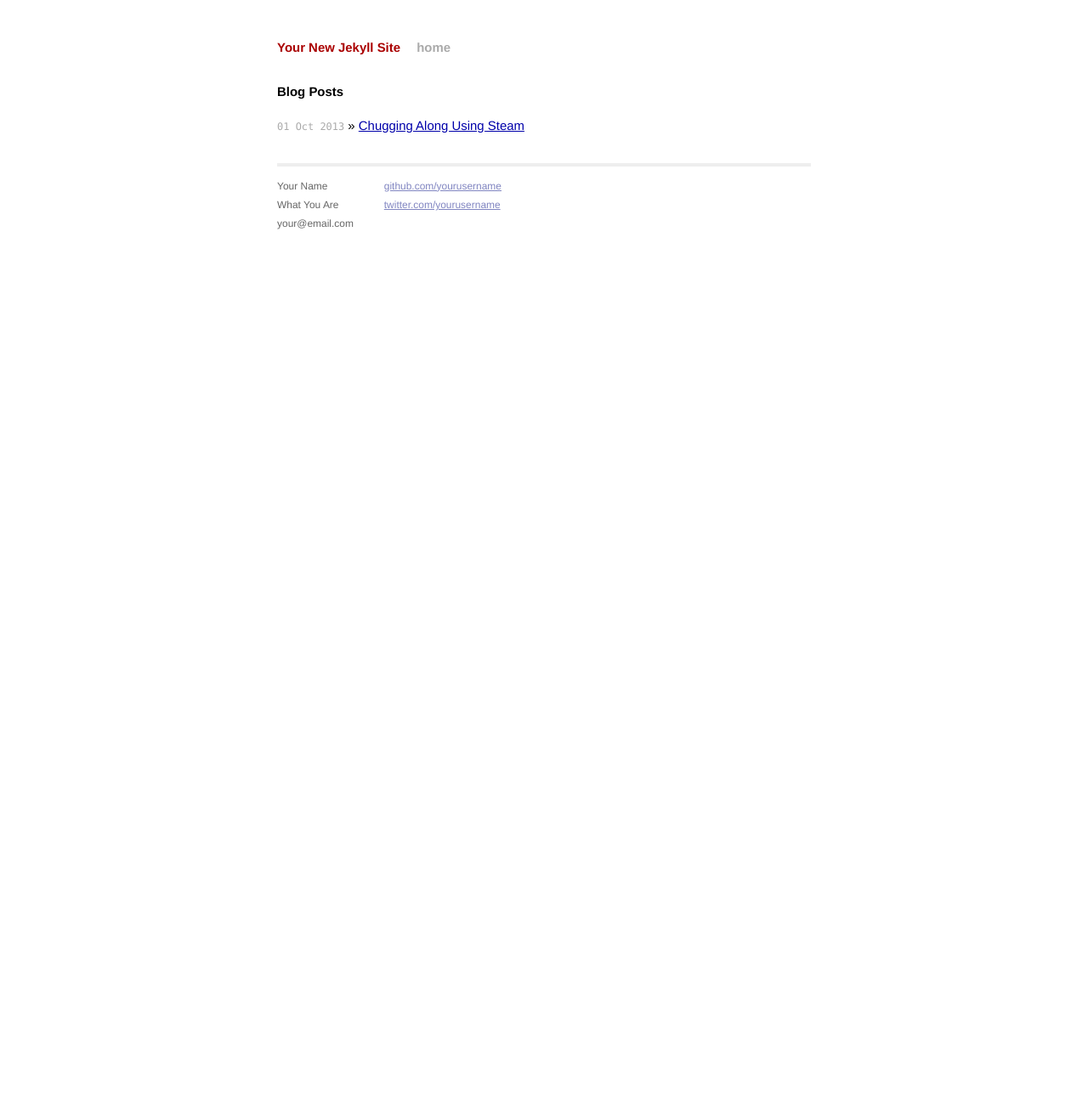
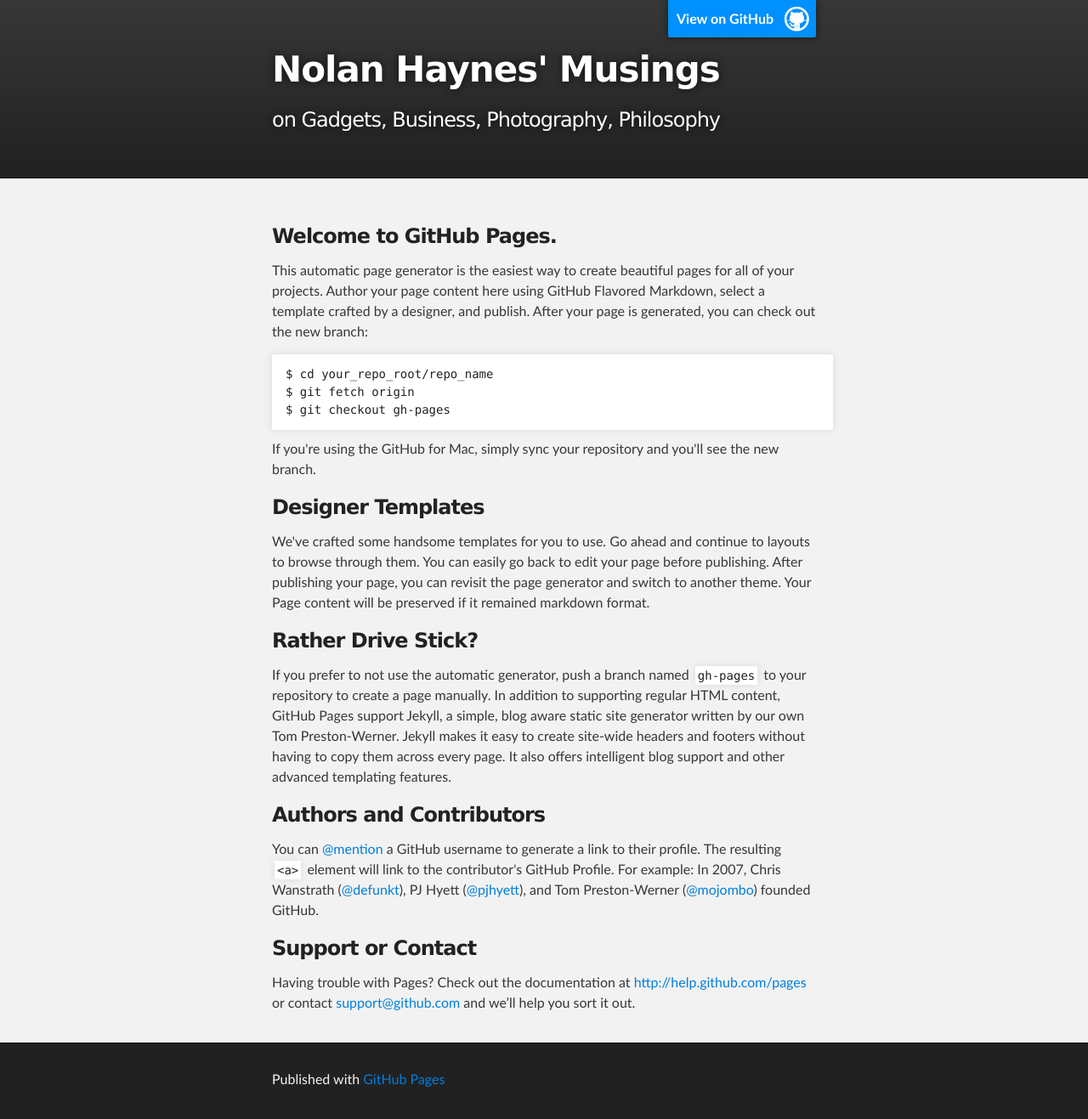
Before and after one commit to SoulEst/SoulEst.github.io, a Jekyll site: the page index.html, which Jekyll copies as it is, in a window 1280 px wide. Shown: the whole page at 85% size. Built offline with Jekyll 4.4.1, drawn with Linux system fonts in a browser that asks for light colours; Markdown is read by kramdown in place of the engine named in the settings; before the commit the page ends 945 px from its top, so only the background shows below that.

Commit message:
Replace master branch with page content via GitHub

```diff
--- a/index.html
+++ b/index.html
@@ -1,13 +1,74 @@
----
-layout: default
-title: Your New Jekyll Site
----
+<!DOCTYPE html>
+<html>
 
-<div id="home">
-  <h1>Blog Posts</h1>
-  <ul class="posts">
-    {% for post in site.posts %}
-      <li><span>{{ post.date | date_to_string }}</span> &raquo; <a href="{{ post.url }}">{{ post.title }}</a></li>
-    {% endfor %}
-  </ul>
-</div>
+  <head>
+    <meta charset='utf-8' />
+    <meta http-equiv="X-UA-Compatible" content="chrome=1" />
+    <meta name="description" content="Nolan Haynes' Musings : on Gadgets, Business, Photography, Philosophy" />
+
+    <link rel="stylesheet" type="text/css" media="screen" href="stylesheets/stylesheet.css">
+
+    <title>Nolan Haynes' Musings</title>
+  </head>
+
+  <body>
+
+    <!-- HEADER -->
+    <div id="header_wrap" class="outer">
+        <header class="inner">
+          <a id="forkme_banner" href="https://github.com/SoulEst">View on GitHub</a>
+
+          <h1 id="project_title">Nolan Haynes' Musings</h1>
+          <h2 id="project_tagline">on Gadgets, Business, Photography, Philosophy</h2>
+
+        </header>
+    </div>
+
+    <!-- MAIN CONTENT -->
+    <div id="main_content_wrap" class="outer">
+      <section id="main_content" class="inner">
+        <h3>
+<a name="welcome-to-github-pages" class="anchor" href="#welcome-to-github-pages"><span class="octicon octicon-link"></span></a>Welcome to GitHub Pages.</h3>
+
+<p>This automatic page generator is the easiest way to create beautiful pages for all of your projects. Author your page content here using GitHub Flavored Markdown, select a template crafted by a designer, and publish. After your page is generated, you can check out the new branch:</p>
+
+<pre><code>$ cd your_repo_root/repo_name
+$ git fetch origin
+$ git checkout gh-pages
+</code></pre>
+
+<p>If you're using the GitHub for Mac, simply sync your repository and you'll see the new branch.</p>
+
+<h3>
+<a name="designer-templates" class="anchor" href="#designer-templates"><span class="octicon octicon-link"></span></a>Designer Templates</h3>
+
+<p>We've crafted some handsome templates for you to use. Go ahead and continue to layouts to browse through them. You can easily go back to edit your page before publishing. After publishing your page, you can revisit the page generator and switch to another theme. Your Page content will be preserved if it remained markdown format.</p>
+
+<h3>
+<a name="rather-drive-stick" class="anchor" href="#rather-drive-stick"><span class="octicon octicon-link"></span></a>Rather Drive Stick?</h3>
+
+<p>If you prefer to not use the automatic generator, push a branch named <code>gh-pages</code> to your repository to create a page manually. In addition to supporting regular HTML content, GitHub Pages support Jekyll, a simple, blog aware static site generator written by our own Tom Preston-Werner. Jekyll makes it easy to create site-wide headers and footers without having to copy them across every page. It also offers intelligent blog support and other advanced templating features.</p>
+
+<h3>
+<a name="authors-and-contributors" class="anchor" href="#authors-and-contributors"><span class="octicon octicon-link"></span></a>Authors and Contributors</h3>
+
+<p>You can <a href="https://github.com/blog/821" class="user-mention">@mention</a> a GitHub username to generate a link to their profile. The resulting <code>&lt;a&gt;</code> element will link to the contributor's GitHub Profile. For example: In 2007, Chris Wanstrath (<a href="https://github.com/defunkt" class="user-mention">@defunkt</a>), PJ Hyett (<a href="https://github.com/pjhyett" class="user-mention">@pjhyett</a>), and Tom Preston-Werner (<a href="https://github.com/mojombo" class="user-mention">@mojombo</a>) founded GitHub.</p>
+
+<h3>
+<a name="support-or-contact" class="anchor" href="#support-or-contact"><span class="octicon octicon-link"></span></a>Support or Contact</h3>
+
+<p>Having trouble with Pages? Check out the documentation at <a href="http://help.github.com/pages">http://help.github.com/pages</a> or contact <a href="mailto:support@github.com">support@github.com</a> and we’ll help you sort it out.</p>
+      </section>
+    </div>
+
+    <!-- FOOTER  -->
+    <div id="footer_wrap" class="outer">
+      <footer class="inner">
+        <p>Published with <a href="http://pages.github.com">GitHub Pages</a></p>
+      </footer>
+    </div>
+
+
+
+  </body>
+</html>
--- /dev/null
+++ b/javascripts/main.js
@@ -0,0 +1 @@
+console.log('This would be the main JS file.');
--- /dev/null
+++ b/stylesheets/pygment_trac.css
@@ -0,0 +1,70 @@
+.highlight .hll { background-color: #ffffcc }
+.highlight  { background: #f0f3f3; }
+.highlight .c { color: #0099FF; font-style: italic } /* Comment */
+.highlight .err { color: #AA0000; background-color: #FFAAAA } /* Error */
+.highlight .k { color: #006699; font-weight: bold } /* Keyword */
+.highlight .o { color: #555555 } /* Operator */
+.highlight .cm { color: #0099FF; font-style: italic } /* Comment.Multiline */
+.highlight .cp { color: #009999 } /* Comment.Preproc */
+.highlight .c1 { color: #0099FF; font-style: italic } /* Comment.Single */
+.highlight .cs { color: #0099FF; font-weight: bold; font-style: italic } /* Comment.Special */
+.highlight .gd { background-color: #FFCCCC; border: 1px solid #CC0000 } /* Generic.Deleted */
+.highlight .ge { font-style: italic } /* Generic.Emph */
+.highlight .gr { color: #FF0000 } /* Generic.Error */
+.highlight .gh { color: #003300; font-weight: bold } /* Generic.Heading */
+.highlight .gi { background-color: #CCFFCC; border: 1px solid #00CC00 } /* Generic.Inserted */
+.highlight .go { color: #AAAAAA } /* Generic.Output */
+.highlight .gp { color: #000099; font-weight: bold } /* Generic.Prompt */
+.highlight .gs { font-weight: bold } /* Generic.Strong */
+.highlight .gu { color: #003300; font-weight: bold } /* Generic.Subheading */
+.highlight .gt { color: #99CC66 } /* Generic.Traceback */
+.highlight .kc { color: #006699; font-weight: bold } /* Keyword.Constant */
+.highlight .kd { color: #006699; font-weight: bold } /* Keyword.Declaration */
+.highlight .kn { color: #006699; font-weight: bold } /* Keyword.Namespace */
+.highlight .kp { color: #006699 } /* Keyword.Pseudo */
+.highlight .kr { color: #006699; font-weight: bold } /* Keyword.Reserved */
+.highlight .kt { color: #007788; font-weight: bold } /* Keyword.Type */
+.highlight .m { color: #FF6600 } /* Literal.Number */
+.highlight .s { color: #CC3300 } /* Literal.String */
+.highlight .na { color: #330099 } /* Name.Attribute */
+.highlight .nb { color: #336666 } /* Name.Builtin */
+.highlight .nc { color: #00AA88; font-weight: bold } /* Name.Class */
+.highlight .no { color: #336600 } /* Name.Constant */
+.highlight .nd { color: #9999FF } /* Name.Decorator */
+.highlight .ni { color: #999999; font-weight: bold } /* Name.Entity */
+.highlight .ne { color: #CC0000; font-weight: bold } /* Name.Exception */
+.highlight .nf { color: #CC00FF } /* Name.Function */
+.highlight .nl { color: #9999FF } /* Name.Label */
+.highlight .nn { color: #00CCFF; font-weight: bold } /* Name.Namespace */
+.highlight .nt { color: #330099; font-weight: bold } /* Name.Tag */
+.highlight .nv { color: #003333 } /* Name.Variable */
+.highlight .ow { color: #000000; font-weight: bold } /* Operator.Word */
+.highlight .w { color: #bbbbbb } /* Text.Whitespace */
+.highlight .mf { color: #FF6600 } /* Literal.Number.Float */
+.highlight .mh { color: #FF6600 } /* Literal.Number.Hex */
+.highlight .mi { color: #FF6600 } /* Literal.Number.Integer */
+.highlight .mo { color: #FF6600 } /* Literal.Number.Oct */
+.highlight .sb { color: #CC3300 } /* Literal.String.Backtick */
+.highlight .sc { color: #CC3300 } /* Literal.String.Char */
+.highlight .sd { color: #CC3300; font-style: italic } /* Literal.String.Doc */
+.highlight .s2 { color: #CC3300 } /* Literal.String.Double */
+.highlight .se { color: #CC3300; font-weight: bold } /* Literal.String.Escape */
+.highlight .sh { color: #CC3300 } /* Literal.String.Heredoc */
+.highlight .si { color: #AA0000 } /* Literal.String.Interpol */
+.highlight .sx { color: #CC3300 } /* Literal.String.Other */
+.highlight .sr { color: #33AAAA } /* Literal.String.Regex */
+.highlight .s1 { color: #CC3300 } /* Literal.String.Single */
+.highlight .ss { color: #FFCC33 } /* Literal.String.Symbol */
+.highlight .bp { color: #336666 } /* Name.Builtin.Pseudo */
+.highlight .vc { color: #003333 } /* Name.Variable.Class */
+.highlight .vg { color: #003333 } /* Name.Variable.Global */
+.highlight .vi { color: #003333 } /* Name.Variable.Instance */
+.highlight .il { color: #FF6600 } /* Literal.Number.Integer.Long */
+
+.type-csharp .highlight .k { color: #0000FF }
+.type-csharp .highlight .kt { color: #0000FF }
+.type-csharp .highlight .nf { color: #000000; font-weight: normal }
+.type-csharp .highlight .nc { color: #2B91AF }
+.type-csharp .highlight .nn { color: #000000 }
+.type-csharp .highlight .s { color: #A31515 }
+.type-csharp .highlight .sc { color: #A31515 }
--- /dev/null
+++ b/stylesheets/stylesheet.css
@@ -0,0 +1,427 @@
+/*******************************************************************************
+Slate Theme for GitHub Pages
+by Jason Costello, @jsncostello
+*******************************************************************************/
+
+@import url(pygment_trac.css);
+
+/*******************************************************************************
+MeyerWeb Reset
+*******************************************************************************/
+
+html, body, div, span, applet, object, iframe,
+h1, h2, h3, h4, h5, h6, p, blockquote, pre,
+a, abbr, acronym, address, big, cite, code,
+del, dfn, em, img, ins, kbd, q, s, samp,
+small, strike, strong, sub, sup, tt, var,
+b, u, i, center,
+dl, dt, dd, ol, ul, li,
+fieldset, form, label, legend,
+table, caption, tbody, tfoot, thead, tr, th, td,
+article, aside, canvas, details, embed,
+figure, figcaption, footer, header, hgroup,
+menu, nav, output, ruby, section, summary,
+time, mark, audio, video {
+  margin: 0;
+  padding: 0;
+  border: 0;
+  font: inherit;
+  vertical-align: baseline;
+}
+
+/* HTML5 display-role reset for older browsers */
+article, aside, details, figcaption, figure,
+footer, header, hgroup, menu, nav, section {
+  display: block;
+}
+
+ol, ul {
+  list-style: none;
+}
+
+blockquote, q {
+}
+
+table {
+  border-collapse: collapse;
+  border-spacing: 0;
+}
+
+/*******************************************************************************
+Theme Styles
+*******************************************************************************/
+
+body {
+  box-sizing: border-box;
+  color:#373737;
+  background: #212121;
+  font-size: 16px;
+  font-family: 'Myriad Pro', Calibri, Helvetica, Arial, sans-serif;
+  line-height: 1.5;
+  -webkit-font-smoothing: antialiased;
+}
+
+h1, h2, h3, h4, h5, h6 {
+  margin: 10px 0;
+  font-weight: 700;
+  color:#222222;
+  font-family: 'Lucida Grande', 'Calibri', Helvetica, Arial, sans-serif;
+  letter-spacing: -1px;
+}
+
+h1 {
+  font-size: 36px;
+  font-weight: 700;
+}
+
+h2 {
+  padding-bottom: 10px;
+  font-size: 32px;
+  background: url('../images/bg_hr.png') repeat-x bottom;
+}
+
+h3 {
+  font-size: 24px;
+}
+
+h4 {
+  font-size: 21px;
+}
+
+h5 {
+  font-size: 18px;
+}
+
+h6 {
+  font-size: 16px;
+}
+
+p {
+  margin: 10px 0 15px 0;
+}
+
+footer p {
+  color: #f2f2f2;
+}
+
+a {
+  text-decoration: none;
+  color: #007edf;
+  text-shadow: none;
+
+  transition: color 0.5s ease;
+  transition: text-shadow 0.5s ease;
+  -webkit-transition: color 0.5s ease;
+  -webkit-transition: text-shadow 0.5s ease;
+  -moz-transition: color 0.5s ease;
+  -moz-transition: text-shadow 0.5s ease;
+  -o-transition: color 0.5s ease;
+  -o-transition: text-shadow 0.5s ease;
+  -ms-transition: color 0.5s ease;
+  -ms-transition: text-shadow 0.5s ease;
+}
+
+#main_content a:hover {
+  color: #0069ba;
+  text-shadow: #0090ff 0px 0px 2px;
+}
+
+footer a:hover {
+  color: #43adff;
+  text-shadow: #0090ff 0px 0px 2px;
+}
+
+em {
+  font-style: italic;
+}
+
+strong {
+  font-weight: bold;
+}
+
+img {
+  position: relative;
+  margin: 0 auto;
+  max-width: 739px;
+  padding: 5px;
+  margin: 10px 0 10px 0;
+  border: 1px solid #ebebeb;
+
+  box-shadow: 0 0 5px #ebebeb;
+  -webkit-box-shadow: 0 0 5px #ebebeb;
+  -moz-box-shadow: 0 0 5px #ebebeb;
+  -o-box-shadow: 0 0 5px #ebebeb;
+  -ms-box-shadow: 0 0 5px #ebebeb;
+}
+
+pre, code {
+  width: 100%;
+  color: #222;
+  background-color: #fff;
+
+  font-family: Monaco, "Bitstream Vera Sans Mono", "Lucida Console", Terminal, monospace;
+  font-size: 14px;
+
+  border-radius: 2px;
+  -moz-border-radius: 2px;
+  -webkit-border-radius: 2px;
+
+
+
+}
+
+pre {
+  width: 100%;
+  padding: 10px;
+  box-shadow: 0 0 10px rgba(0,0,0,.1);
+  overflow: auto;
+}
+
+code {
+  padding: 3px;
+  margin: 0 3px;
+  box-shadow: 0 0 10px rgba(0,0,0,.1);
+}
+
+pre code {
+  display: block;
+  box-shadow: none;
+}
+
+blockquote {
+  color: #666;
+  margin-bottom: 20px;
+  padding: 0 0 0 20px;
+  border-left: 3px solid #bbb;
+}
+
+ul, ol, dl {
+  margin-bottom: 15px
+}
+
+ul li {
+  list-style: inside;
+  padding-left: 20px;
+}
+
+ol li {
+  list-style: decimal inside;
+  padding-left: 20px;
+}
+
+dl dt {
+  font-weight: bold;
+}
+
+dl dd {
+  padding-left: 20px;
+  font-style: italic;
+}
+
+dl p {
+  padding-left: 20px;
+  font-style: italic;
+}
+
+hr {
+  height: 1px;
+  margin-bottom: 5px;
+  border: none;
+  background: url('../images/bg_hr.png') repeat-x center;
+}
+
+table {
+  border: 1px solid #373737;
+  margin-bottom: 20px;
+  text-align: left;
+ }
+
+th {
+  font-family: 'Lucida Grande', 'Helvetica Neue', Helvetica, Arial, sans-serif;
+  padding: 10px;
+  background: #373737;
+  color: #fff;
+ }
+
+td {
+  padding: 10px;
+  border: 1px solid #373737;
+ }
+
+form {
+  background: #f2f2f2;
+  padding: 20px;
+}
+
+img {
+  width: 100%;
+  max-width: 100%;
+}
+
+/*******************************************************************************
+Full-Width Styles
+*******************************************************************************/
+
+.outer {
+  width: 100%;
+}
+
+.inner {
+  position: relative;
+  max-width: 640px;
+  padding: 20px 10px;
+  margin: 0 auto;
+}
+
+#forkme_banner {
+  display: block;
+  position: absolute;
+  top:0;
+  right: 10px;
+  z-index: 10;
+  padding: 10px 50px 10px 10px;
+  color: #fff;
+  background: url('../images/blacktocat.png') #0090ff no-repeat 95% 50%;
+  font-weight: 700;
+  box-shadow: 0 0 10px rgba(0,0,0,.5);
+  border-bottom-left-radius: 2px;
+  border-bottom-right-radius: 2px;
+}
+
+#header_wrap {
+  background: #212121;
+  background: -moz-linear-gradient(top, #373737, #212121);
+  background: -webkit-linear-gradient(top, #373737, #212121);
+  background: -ms-linear-gradient(top, #373737, #212121);
+  background: -o-linear-gradient(top, #373737, #212121);
+  background: linear-gradient(top, #373737, #212121);
+}
+
+#header_wrap .inner {
+  padding: 50px 10px 30px 10px;
+}
+
+#project_title {
+  margin: 0;
+  color: #fff;
+  font-size: 42px;
+  font-weight: 700;
+  text-shadow: #111 0px 0px 10px;
+}
+
+#project_tagline {
+  color: #fff;
+  font-size: 24px;
+  font-weight: 300;
+  background: none;
+  text-shadow: #111 0px 0px 10px;
+}
+
+#downloads {
+  position: absolute;
+  width: 210px;
+  z-index: 10;
+  bottom: -40px;
+  right: 0;
+  height: 70px;
+  background: url('../images/icon_download.png') no-repeat 0% 90%;
+}
+
+.zip_download_link {
+  display: block;
+  float: right;
+  width: 90px;
+  height:70px;
+  text-indent: -5000px;
+  overflow: hidden;
+  background: url(../images/sprite_download.png) no-repeat bottom left;
+}
+
+.tar_download_link {
+  display: block;
+  float: right;
+  width: 90px;
+  height:70px;
+  text-indent: -5000px;
+  overflow: hidden;
+  background: url(../images/sprite_download.png) no-repeat bottom right;
+  margin-left: 10px;
+}
+
+.zip_download_link:hover {
+  background: url(../images/sprite_download.png) no-repeat top left;
+}
+
+.tar_download_link:hover {
+  background: url(../images/sprite_download.png) no-repeat top right;
+}
+
+#main_content_wrap {
+  background: #f2f2f2;
+  border-top: 1px solid #111;
+  border-bottom: 1px solid #111;
+}
+
+#main_content {
+  padding-top: 40px;
+}
+
+#footer_wrap {
+  background: #212121;
+}
+
+
+
+/*******************************************************************************
+Small Device Styles
+*******************************************************************************/
+
+@media screen and (max-width: 480px) {
+  body {
+    font-size:14px;
+  }
+
+  #downloads {
+    display: none;
+  }
+
+  .inner {
+    min-width: 320px;
+    max-width: 480px;
+  }
+
+  #project_title {
+  font-size: 32px;
+  }
+
+  h1 {
+    font-size: 28px;
+  }
+
+  h2 {
+    font-size: 24px;
+  }
+
+  h3 {
+    font-size: 21px;
+  }
+
+  h4 {
+    font-size: 18px;
+  }
+
+  h5 {
+    font-size: 14px;
+  }
+
+  h6 {
+    font-size: 12px;
+  }
+
+  code, pre {
+    min-width: 320px;
+    max-width: 480px;
+    font-size: 11px;
+  }
+
+}
```
Also changed, not shown: params.json (added, +1 -0 lines), images/bg_hr.png (added), images/blacktocat.png (added), images/icon_download.png (added), images/sprite_download.png (added).
